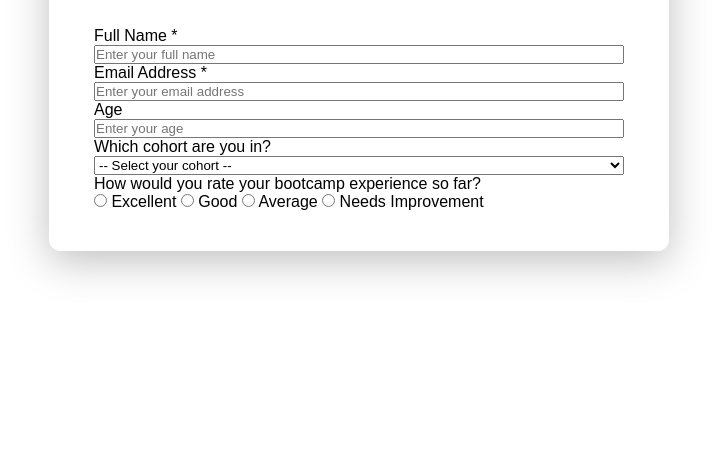
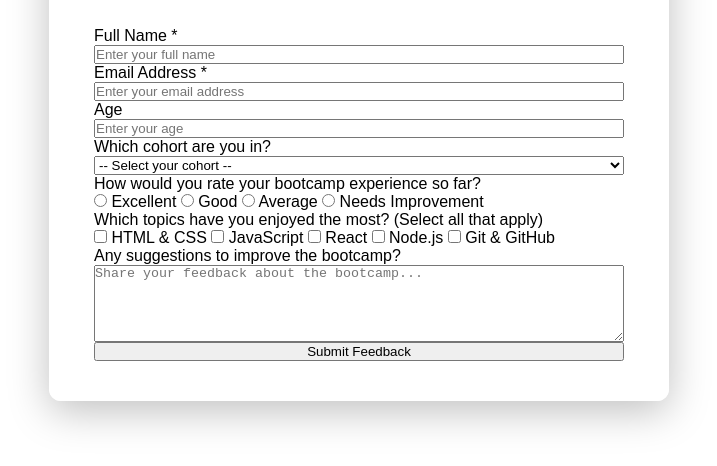
Before and after one commit to EmeranceU/survey-form, a plain HTML site: page index.html in a window 1280 px wide. Shown: the part 168-634 px from the top of the page, without its empty margins (281-998 px from the left). Drawn offline with Linux system fonts and the light colour scheme.

Commit message:
Add checkboxes for topics, textarea for suggestions, and submit button

```diff
--- a/index.html
+++ b/index.html
@@ -75,3 +75,46 @@
             Needs Improvement
           </label>
         </div>
+        <!-- Checkboxes -->
+        <p class="group-label">
+          Which topics have you enjoyed the most? (Select all that apply)
+        </p>
+        <div class="checkbox-group">
+          <label>
+            <input type="checkbox" value="html-css" />
+            HTML &amp; CSS
+          </label>
+          <label>
+            <input type="checkbox" value="javascript" />
+            JavaScript
+          </label>
+          <label>
+            <input type="checkbox" value="react" />
+            React
+          </label>
+          <label>
+            <input type="checkbox" value="node" />
+            Node.js
+          </label>
+          <label>
+            <input type="checkbox" value="git" />
+            Git &amp; GitHub
+          </label>
+        </div>
+
+        <!-- Textarea -->
+        <label for="comments"
+          >Any suggestions to improve the bootcamp?</label>
+
+        <textarea
+          id="comments"
+          rows="5"
+          placeholder="Share your feedback about the bootcamp..."
+        ></textarea>
+
+        <!-- Submit Button -->
+        <button type="submit" id="submit">Submit Feedback</button>
+      </form>
+    </div>
+  </body>
+</html>
```
